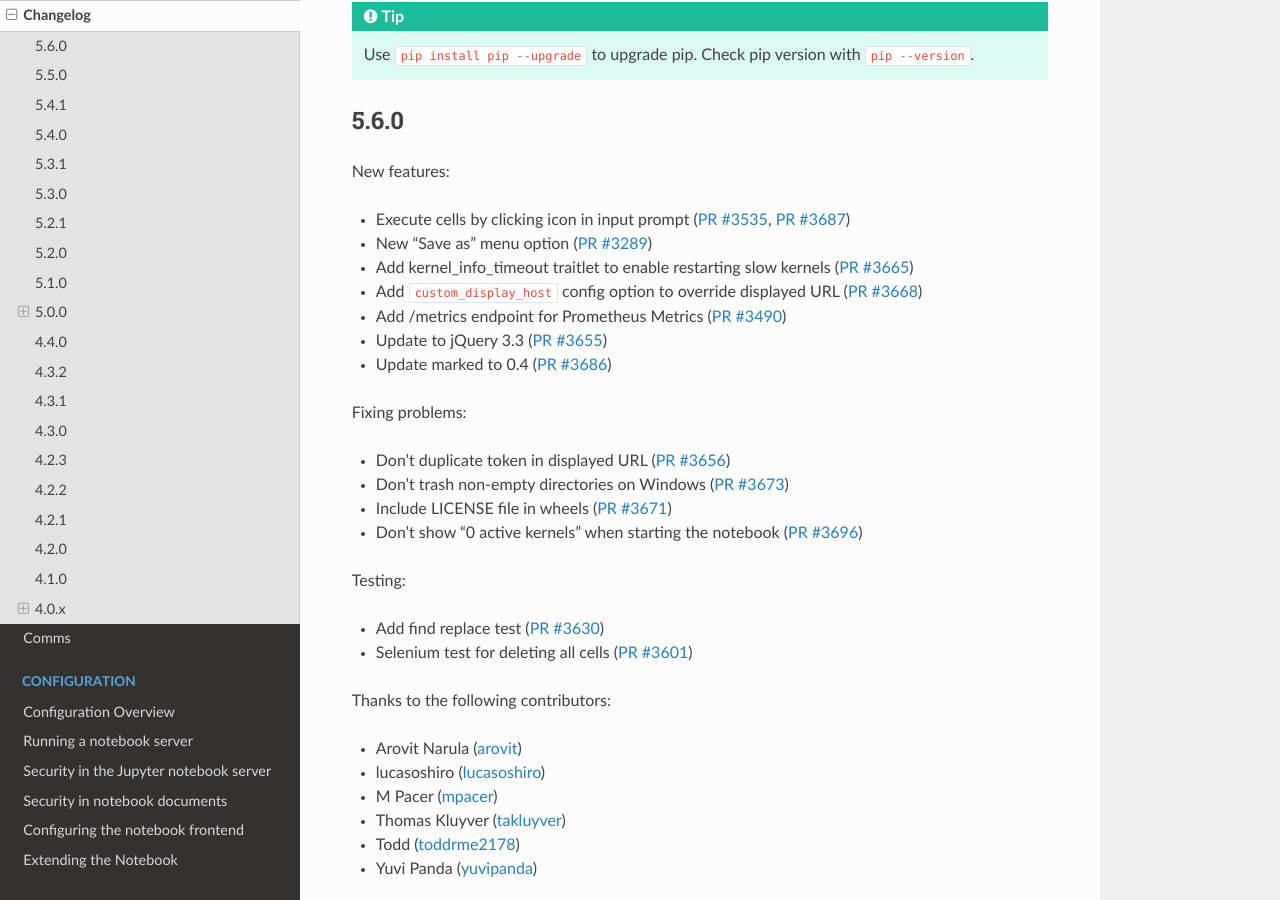
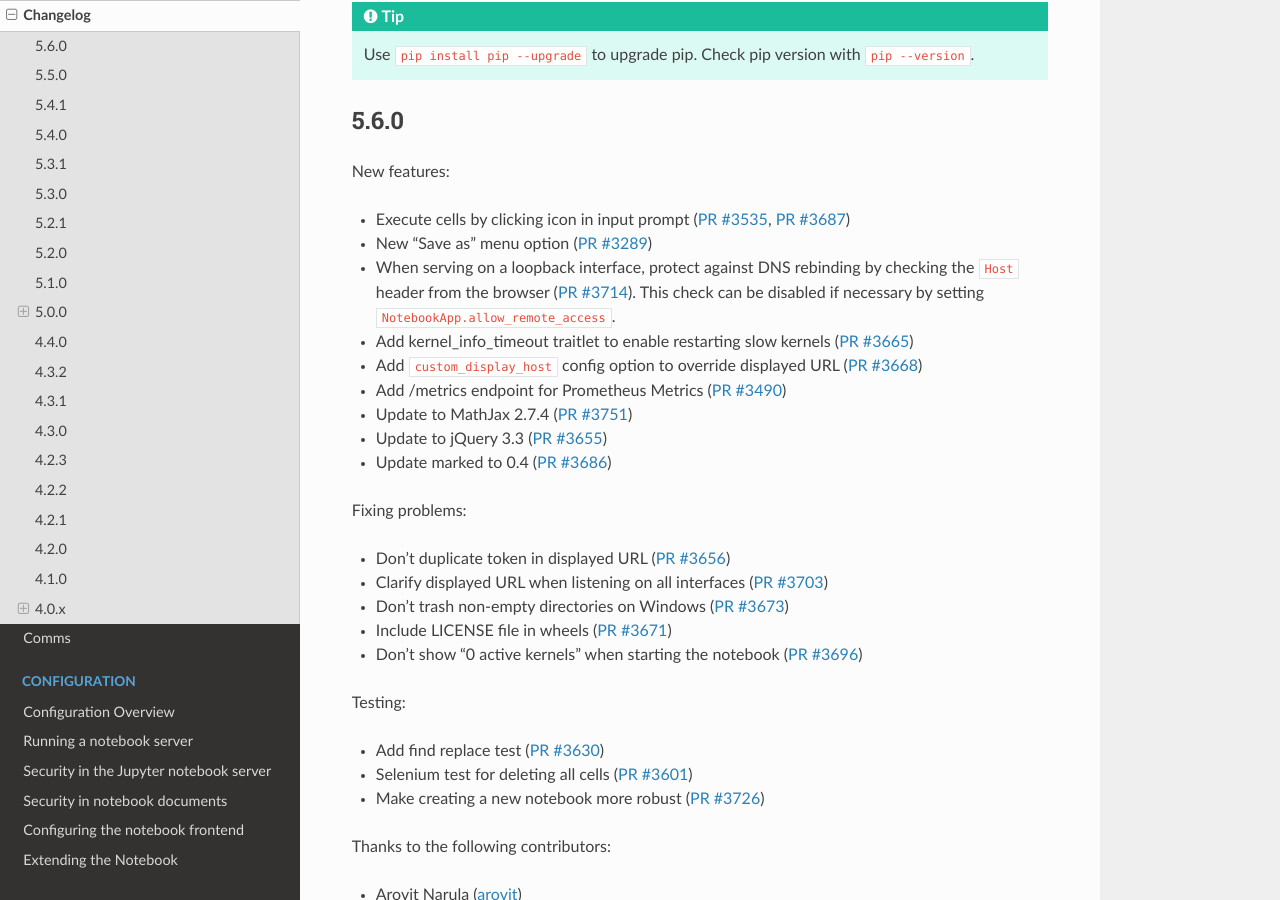
Before and after one commit to jupyter/nbclassic, a Sphinx documentation site: the page built from docs/source/changelog.rst, in a window 1280 px wide and 900 px high, scrolled down 381 px. Built offline with Sphinx 7.4.7 and the Read the Docs theme 2.0.0, drawn with Linux system fonts in a browser that asks for light colours; pages that are not in the unit, such as notebooks, are missing from menus; the version number could not be read and is left out.

Commit message:
Update changelog with recent changes merged

```diff
--- a/docs/source/changelog.rst
+++ b/docs/source/changelog.rst
@@ -30,15 +30,21 @@
 
 - Execute cells by clicking icon in input prompt (:ghpull:`3535`, :ghpull:`3687`)
 - New "Save as" menu option (:ghpull:`3289`)
+- When serving on a loopback interface, protect against DNS rebinding by
+  checking the ``Host`` header from the browser (:ghpull:`3714`).
+  This check can be disabled if necessary by setting
+  ``NotebookApp.allow_remote_access``.
 - Add kernel_info_timeout traitlet to enable restarting slow kernels (:ghpull:`3665`)
 - Add ``custom_display_host`` config option to override displayed URL (:ghpull:`3668`)
 - Add /metrics endpoint for Prometheus Metrics (:ghpull:`3490`)
+- Update to MathJax 2.7.4 (:ghpull:`3751`)
 - Update to jQuery 3.3 (:ghpull:`3655`)
 - Update marked to 0.4 (:ghpull:`3686`)
 
 Fixing problems:
 
 - Don't duplicate token in displayed URL (:ghpull:`3656`)
+- Clarify displayed URL when listening on all interfaces (:ghpull:`3703`)
 - Don't trash non-empty directories on Windows (:ghpull:`3673`)
 - Include LICENSE file in wheels (:ghpull:`3671`)
 - Don't show "0 active kernels" when starting the notebook (:ghpull:`3696`)
@@ -47,6 +53,7 @@
 
 - Add find replace test (:ghpull:`3630`)
 - Selenium test for deleting all cells (:ghpull:`3601`)
+- Make creating a new notebook more robust (:ghpull:`3726`)
 
 Thanks to the following contributors:
 
```
